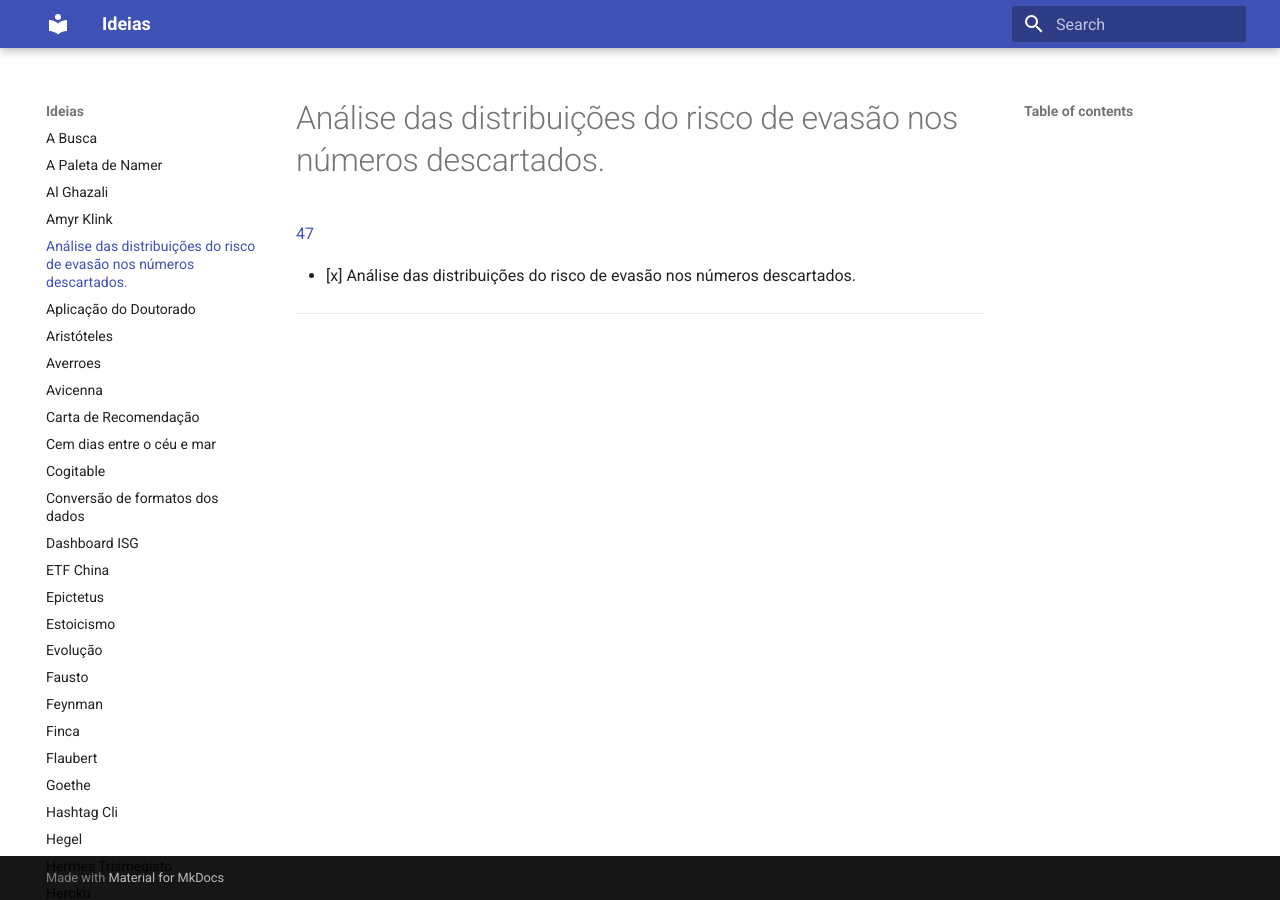
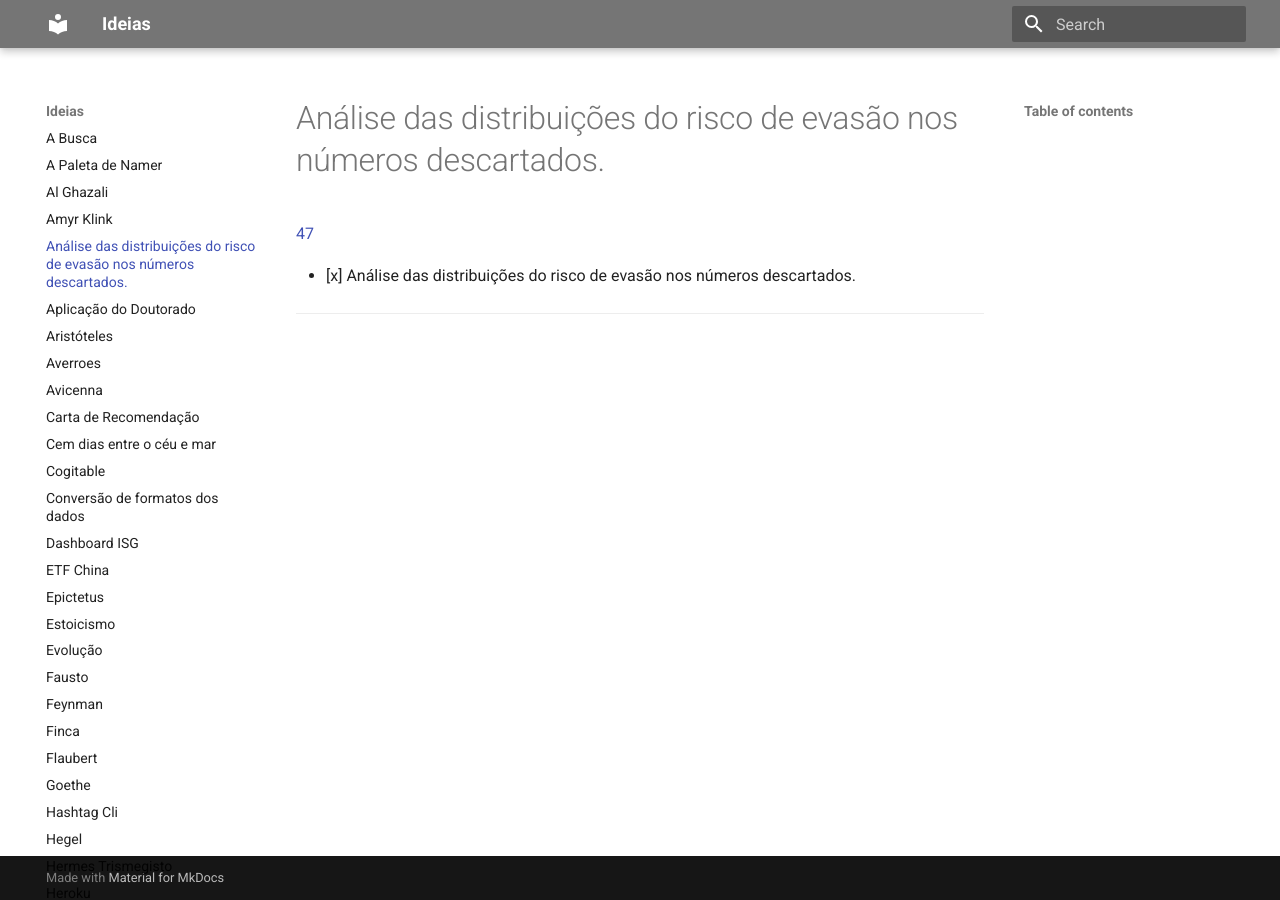
Before and after one commit to guilhermeprokisch/guilherme, an MkDocs documentation site: the page built from docs/Análise das distribuições do risco de evasão nos números descartados..md, in a window 1280 px wide. Built offline with MkDocs 1.6.1 and Material for MkDocs 9.7.7, drawn with Linux system fonts in a browser that asks for light colours.

Commit message:
feat: add grey pallete

```diff
--- a/mkdocs.yml
+++ b/mkdocs.yml
@@ -1,6 +1,8 @@
 site_name: Ideias
 theme:
   name: material
+  palette:
+    primary: grey
 markdown_extensions:
   - admonition
   - pymdownx.details
```
